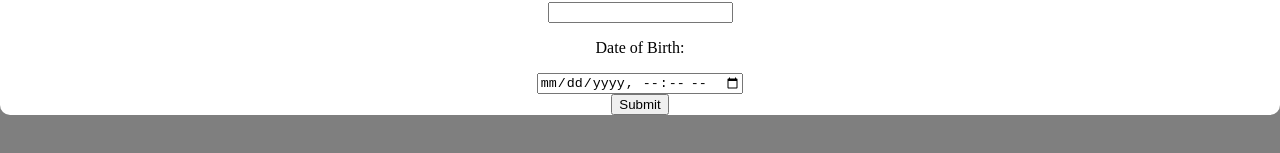
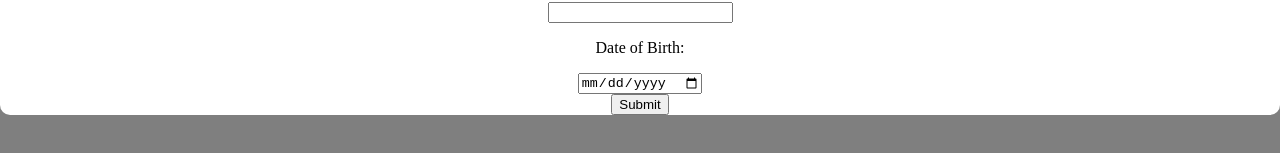
Before and after one commit to Adiyol/XModal, a React (Vite) app: page / in a window 1280 px wide. Both pictures are taken after a click on the button "Open Form". Shown: the part 471-624 px from the top of the page. Built offline with nearby package versions, Linux system fonts and the light colour scheme.

Commit message:
Changed datetime to date

```diff
--- a/src/Modal.jsx
+++ b/src/Modal.jsx
@@ -28,6 +28,7 @@ const Modal = (props) => {
         "Invalid phone number. Please enter a 10-digit phone number."
       );
     }
+    console.log(DOB, "DOB")
     if (
       new Date(new Date().toISOString().split("T")[0]) <
       new Date(DOB.split("T")[0])
@@ -71,7 +72,7 @@ const Modal = (props) => {
         <p>Date of Birth:</p>
         <input
           id="dob"
-          type="datetime-local"
+          type="date"
           required
           value={DOB}
           onChange={(e) => setDOB(e.target.value)}
```
